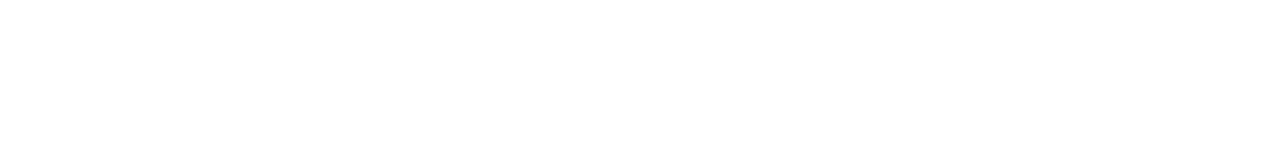
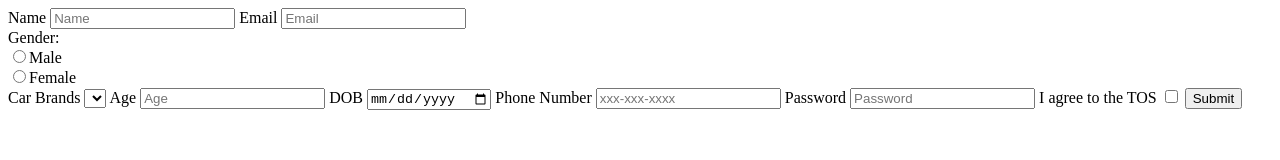
Before and after one commit to acciojob/signup-form-car-Sougato99, a website: page main.html in a window 1280 px wide. Drawn offline with Linux system fonts and the light colour scheme.

Commit message:
created a submission

```diff
--- a/main.html
+++ b/main.html
@@ -8,6 +8,35 @@
 
 <body>
 	<!-- the entire body must be written by student -->
+	<form action="" method="post">
+		<label for="name">Name</label>
+		<input id="name" type="text" placeholder="Name">
+		<label for="email">Email</label>
+		<input id="email" type="text" placeholder="Email">
+		<br>
+		<label>Gender:</label>
+		<br>
+		<input type="radio" value="gender_m" name="Gender">Male
+		<br>
+		<input type="radio" value="gender_f" name="Gender">Female
+		<br>
+		<label for="cars">Car Brands</label>
+		<select id="cars" placeholder="Please choose an option">
+			<option></option>
+		</select>
+		<label for="age">Age</label>
+		<input id="age" type="number" placeholder="Age">
+		<label for="dob">DOB</label>
+		<input id="dob" type="date">
+		<label for="tel">Phone Number</label>
+		<input id="tel" type="number" placeholder="xxx-xxx-xxxx">
+		<label for="password">Password</label>
+		<input id="password" type="password" placeholder="Password">
+		<label for="tos">I agree to the TOS</label>
+		<input id="tos" type="checkbox">
+
+		<input type="submit">
+	</form>
     <script type="text/javascript" src="./script.js">
 </script>
 
```
